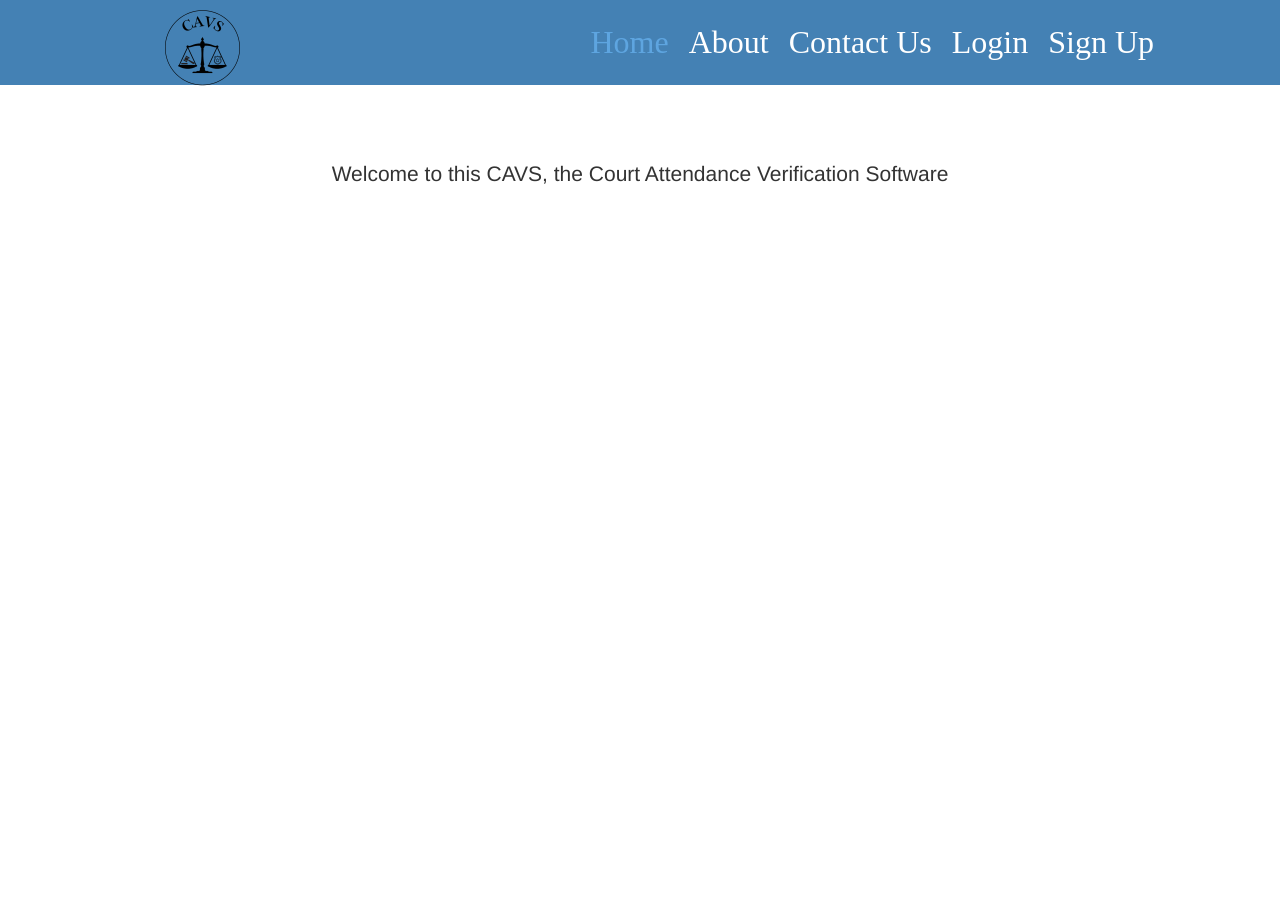
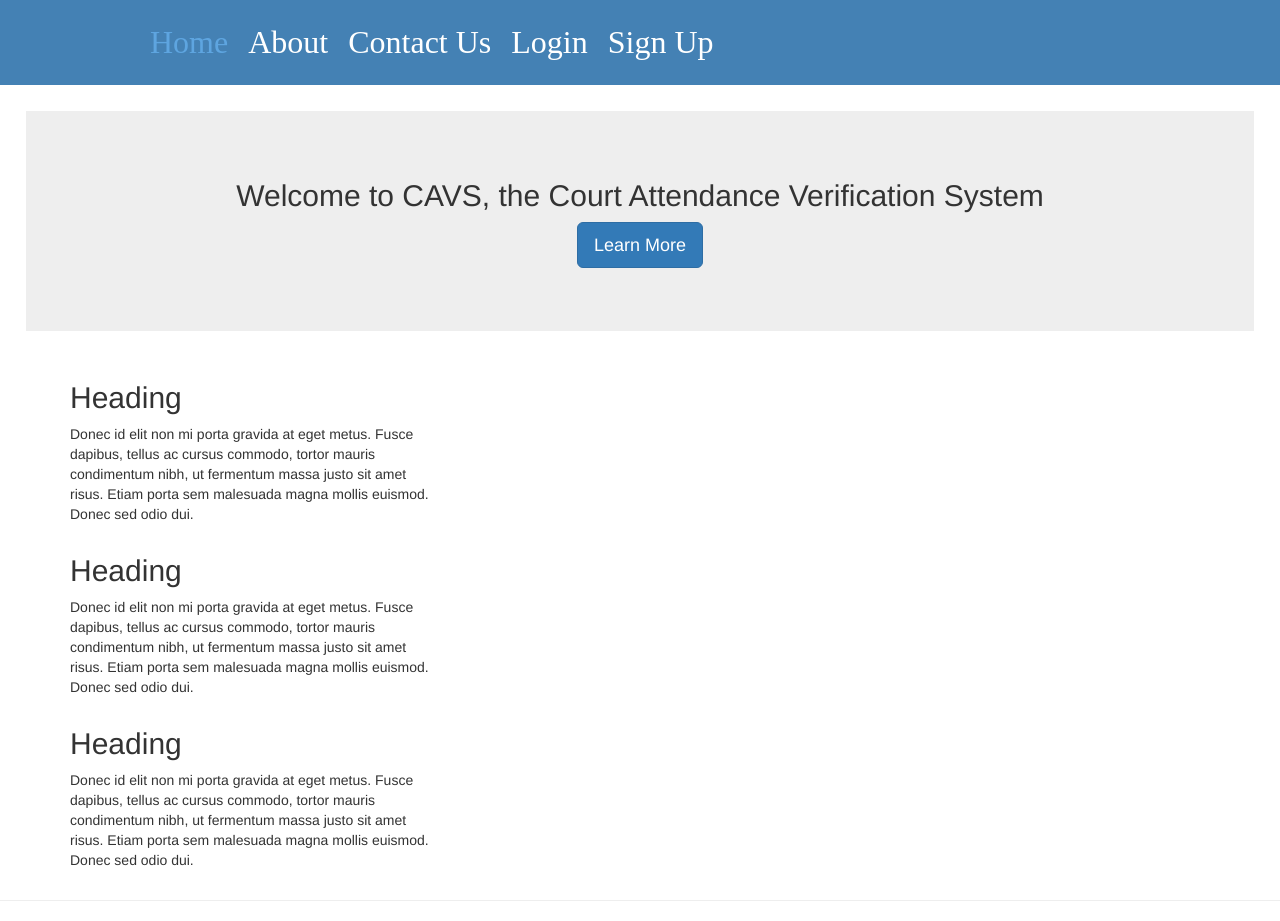
Before and after one commit to LadyDragoneye/CAVS, a React (Create React App) app in the folder frontend/: page / in a window 1280 px wide. Before the commit the page ends 800 px from the top, so only its background shows below. Built offline with nearby package versions, Linux system fonts and the light colour scheme.

Commit message:
Front end changes
Updated home page with nav bar changes

```diff
--- a/frontend/src/components/NavbarElements.js
+++ b/frontend/src/components/NavbarElements.js
@@ -25,6 +25,7 @@ export const NavLink = styled(Link)`
     cursor: pointer;
     &.active {
         color: #5ea5e0;
+        text-decoration: none;
     }
     &:hover {
         transition: .2s all ease-in-out;
@@ -34,7 +35,8 @@ export const NavLink = styled(Link)`
     }
     &:hover {
         transition: .2s all ease-in-out;
-        color: blue;
+        color: white;
+        text-decoration: none;
     }
 `;
 
--- a/frontend/src/components/index.js
+++ b/frontend/src/components/index.js
@@ -2,14 +2,14 @@
 
 import React from "react";
 import { Nav, NavLink, NavMenu } from "./NavbarElements";
-import logo from './CAVSlogo.png';
+// import logo from './CAVSlogo.png';
 
 
 const Navbar = () => {
     return (
         <>
             <Nav>
-            <img src={logo} alt="CAVS logo" height={125} width={125}></img>
+            {/* <img src={logo} alt="CAVS logo" height={125} width={125}></img> */}
                 <NavMenu>
                     <NavLink to="/" activeStyle>
                         Home
--- a/frontend/src/pages/contact/contact.js
+++ b/frontend/src/pages/contact/contact.js
@@ -1,15 +1,15 @@
 // Filename - pages/contact.js
 
 import React from "react";
-import './contact.css';
+<link href="styles.css" rel="stylesheet"></link>
+
+//import './contact.css';
 
 const Contact = () => {
     return (
-        <div>
-            <h1>
-                Mail us on
-                feedback@geeksforgeeks.org
-            </h1>
+        <div class="container p-5 my-5 bg-primary text-white">
+            <h1>Contact Us</h1>
+
         </div>
     );
 };
--- a/frontend/src/pages/home/home.js
+++ b/frontend/src/pages/home/home.js
@@ -1,15 +1,48 @@
 import React from "react";
-import './home.css';
+<link href="styles.css" rel="stylesheet"></link>
 
 const Home = () => {
     return (
         <div>
             <link rel="stylesheet" href="https://maxcdn.bootstrapcdn.com/bootstrap/3.4.1/css/bootstrap.min.css"></link>
-            <div style={{ backgroundColor : "transparent"}} class="jumbotron jumbotron-fluid position-relative start-50">
+            <div style={{ backgroundColor : "secondary"}} class="jumbotron jumbotron-fluid position-relative start-50">
                 <div class="container position-relative start-50">
-                    <p class="display-1 text-center">Welcome to this CAVS, the Court Attendance Verification Software</p>
+                    <h2 class="display-1 text-center">Welcome to CAVS, the Court Attendance Verification System</h2>
+                    <div class="text-center">
+                        <p>
+                            <a class ="btn btn-primary btn-lg" href="about" role = "button">Learn More</a>
+                        </p>
+                    </div>
                 </div>
             </div>
+
+
+            <div class="container">
+                <div class ="row">
+                    <div class="col-md-4">
+                        <h2>Heading</h2>
+                    <p>Donec id elit non mi porta gravida at eget metus. Fusce dapibus, tellus ac cursus commodo, tortor mauris condimentum nibh, ut fermentum massa justo sit amet risus. Etiam porta sem malesuada magna mollis euismod. Donec sed odio dui.</p>
+                    </div>
+                </div>
+            </div>
+            <div class="container">
+                <div class ="row">
+                    <div class="col-md-4">
+                        <h2>Heading</h2>
+                    <p>Donec id elit non mi porta gravida at eget metus. Fusce dapibus, tellus ac cursus commodo, tortor mauris condimentum nibh, ut fermentum massa justo sit amet risus. Etiam porta sem malesuada magna mollis euismod. Donec sed odio dui.</p>
+                    </div>
+                </div>
+            </div>
+            <div class="container">
+                <div class ="row">
+                    <div class="col-md-4">
+                        <h2>Heading</h2>
+                    <p>Donec id elit non mi porta gravida at eget metus. Fusce dapibus, tellus ac cursus commodo, tortor mauris condimentum nibh, ut fermentum massa justo sit amet risus. Etiam porta sem malesuada magna mollis euismod. Donec sed odio dui.</p>
+                    </div>
+                </div>
+            </div>
+            <hr/>
+
         </div>
     );
 };
--- a/frontend/src/pages/signup/signup.js
+++ b/frontend/src/pages/signup/signup.js
@@ -1,6 +1,5 @@
 // Filename - pages/signup.js
 import React from "react";
-import './signup.css';
 
 const SignUp = () => {
     return (
```
Also changed, not shown: frontend/src/pages/contact/contact.css (deleted), frontend/src/pages/contact/lawoffice.jpg (added), frontend/src/pages/home/home.css (deleted).
